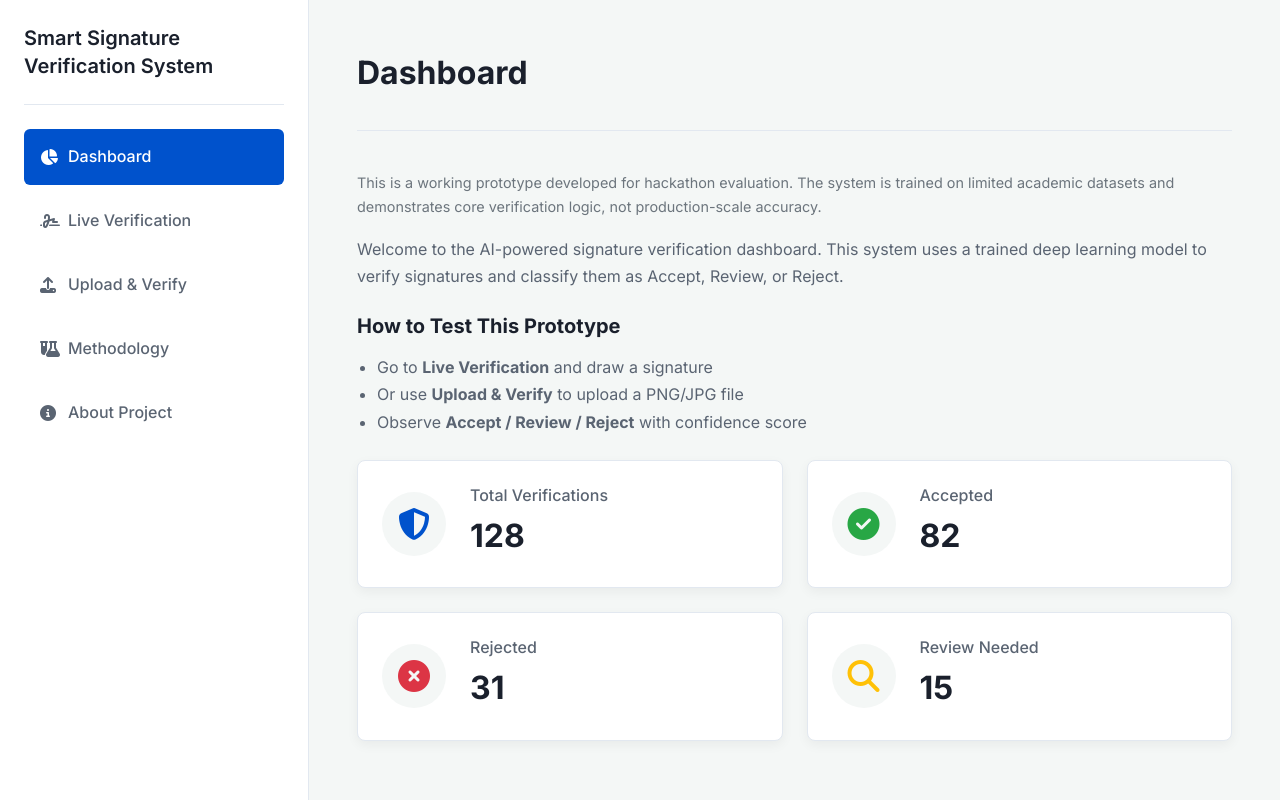
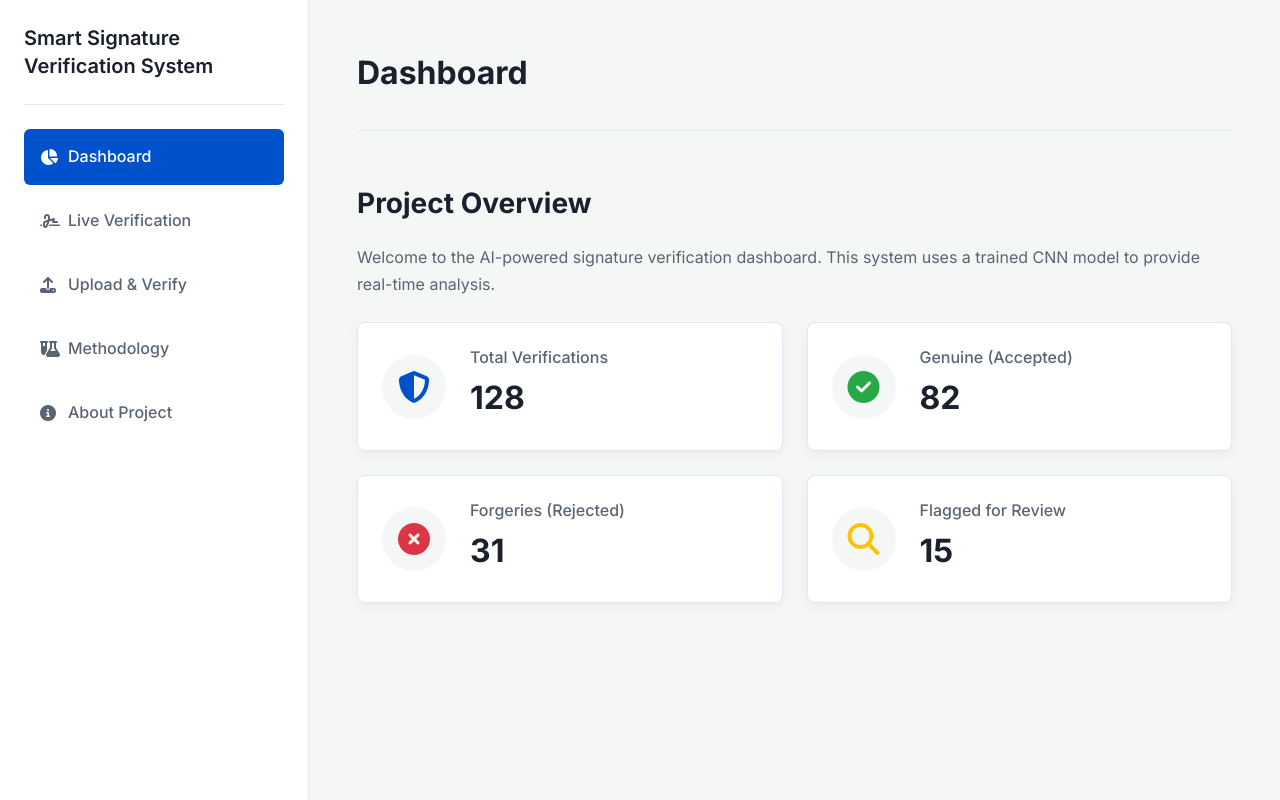
Before and after one commit to ifreen11/smart-signature-verification-edv26, a Flask app: page / in a window 1280 px wide. Run offline with Flask 3, Linux system fonts and the light colour scheme.

Commit message:
Update index.html

```diff
--- a/templates/index.html
+++ b/templates/index.html
@@ -6,15 +6,13 @@
     <title>Smart Signature Verification Dashboard</title>
 
     <link rel="stylesheet" href="https://cdnjs.cloudflare.com/ajax/libs/font-awesome/6.5.2/css/all.min.css">
+
     <link rel="stylesheet" href="{{ url_for('static', filename='style.css') }}">
-    <script src="/static/script.js"></script>
     <script src="{{ url_for('static', filename='signature_pad.umd.min.js') }}"></script>
 </head>
 <body>
 
     <div class="dashboard-container">
-
-    <!-- SIDEBAR -->
         <nav class="sidebar">
             <div class="sidebar-header">
                 <span class="sidebar-title">Smart Signature<br>Verification System</span>
@@ -43,7 +41,6 @@
             </ul>
         </nav>
 
-    <!-- MAIN CONTENT -->
         <main class="main-content">
             <header class="main-header">
                 <h1 id="main-title">Dashboard</h1>
@@ -51,34 +48,13 @@
 
             <div class="content-panels">
 
-            <!-- DASHBOARD -->
                 <div class="panel active" id="dashboard-panel">
-                <!-- <h2>Project Overview</h2> -->
-
-                <!-- ✅ Prototype Disclaimer -->
-                <p style="font-size: 0.9rem; color: #6c757d; margin-top: 0.5rem;">
-                    This is a working prototype developed for hackathon evaluation.
-                    The system is trained on limited academic datasets and demonstrates
-                    core verification logic, not production-scale accuracy.
-                </p>
-
-                <p>
-                    Welcome to the AI-powered signature verification dashboard.
-                    This system uses a trained deep learning model to verify signatures
-                    and classify them as Accept, Review, or Reject.
-                </p>
-
-                <!-- ✅ How to Test -->
-                <h3 style="margin-top: 1.5rem;">How to Test This Prototype</h3>
-                <ul>
-                    <li>Go to <strong>Live Verification</strong> and draw a signature</li>
-                    <li>Or use <strong>Upload & Verify</strong> to upload a PNG/JPG file</li>
-                    <li>Observe <strong>Accept / Review / Reject</strong> with confidence score</li>
-                </ul>
+                    <h2>Project Overview</h2>
+                    <p>Welcome to the AI-powered signature verification dashboard. This system uses a trained CNN model to provide real-time analysis.</p>
 
                     <div class="stat-card-grid">
                         <div class="stat-card">
-                        <div class="stat-card-icon" style="color:#0052cc;">
+                            <div class="stat-card-icon" style="color: #0052cc;">
                                 <i class="fa-solid fa-shield-halved"></i>
                             </div>
                             <div class="stat-card-info">
@@ -86,44 +62,39 @@
                                 <p>128</p>
                             </div>
                         </div>
-
                         <div class="stat-card">
-                        <div class="stat-card-icon" style="color:#28a745;">
+                            <div class="stat-card-icon" style="color: #28a745;">
                                 <i class="fa-solid fa-circle-check"></i>
                             </div>
                             <div class="stat-card-info">
-                            <h3>Accepted</h3>
+                                <h3>Genuine (Accepted)</h3>
                                 <p>82</p>
                             </div>
                         </div>
-
                         <div class="stat-card">
-                        <div class="stat-card-icon" style="color:#dc3545;">
+                            <div class="stat-card-icon" style="color: #dc3545;">
                                 <i class="fa-solid fa-circle-xmark"></i>
                             </div>
                             <div class="stat-card-info">
-                            <h3>Rejected</h3>
+                                <h3>Forgeries (Rejected)</h3>
                                 <p>31</p>
                             </div>
                         </div>
-
                         <div class="stat-card">
-                        <div class="stat-card-icon" style="color:#ffc107;">
+                            <div class="stat-card-icon" style="color: #ffc107;">
                                 <i class="fa-solid fa-magnifying-glass"></i>
                             </div>
                             <div class="stat-card-info">
-                            <h3>Review Needed</h3>
+                                <h3>Flagged for Review</h3>
                                 <p>15</p>
                             </div>
                         </div>
                     </div>
                 </div>
 
-            <!-- LIVE VERIFICATION -->
                 <div class="panel" id="live-panel">
-                <!-- <h2>Live Signature Verification</h2> -->
-                <p>Draw a signature below and verify it using the AI model.</p>
-
+                    <h2>Live Signature Verification</h2>
+                    <p>Draw a signature in the box below to get a real-time verification result from the AI model.</p>
                     <div class="signature-pad-container">
                         <canvas id="signature-canvas"></canvas>
                         <div class="sig-pad-footer">
@@ -131,15 +102,12 @@
                             <button id="clear-canvas-btn" class="button-secondary">Clear</button>
                         </div>
                     </div>
-
                     <button id="verify-drawing-btn" class="button-primary">Verify Drawing</button>
                 </div>
 
-            <!-- UPLOAD -->
                 <div class="panel" id="upload-panel">
-                <!-- <h2>Upload & Verify</h2> -->
-                <p>Upload an image of a signature (PNG or JPG).</p>
-
+                    <h2>Upload & Verify</h2>
+                    <p>Upload a PNG or JPG file of an existing signature to check it against the model.</p>
                     <form id="upload-form">
                         <div class="file-upload-wrapper">
                             <input type="file" id="file-input" name="file" accept="image/png, image/jpeg" required>
@@ -154,73 +122,65 @@
                     </form>
                 </div>
 
-            <!-- METHODOLOGY -->
                 <div class="panel" id="methodology-panel">
-
-    <p style="font-size: 1.05rem; font-weight: 600; color:#1a202c;">
-        The system follows a structured, production-inspired AI pipeline
-        designed for accurate and explainable signature verification.
+                <h3>1. Data Collection</h3>
+                <p>
+                    Collected genuine and forged handwritten signature samples
+                    for supervised learning.
                 </p>
 
-    <ul style="margin-top:1rem; font-size:1rem; line-height:1.8; color:#374151;">
-        <li>
-            <strong style="color:#0d6efd;">Input Acquisition:</strong>
-            Signature is captured either through live canvas drawing
-            or uploaded as an image file (PNG/JPG).
-        </li>
-        <li>
-            <strong style="color:#0d6efd;">Preprocessing:</strong>
-            The image is resized, normalized, and cleaned to remove
-            background noise and improve feature clarity.
-        </li>
-        <li>
-            <strong style="color:#0d6efd;">Feature Extraction:</strong>
-            A deep Convolutional Neural Network (CNN) extracts
-            distinctive stroke and pattern features.
-        </li>
-        <li>
-            <strong style="color:#0d6efd;">Decision Logic:</strong>
-            Based on the confidence score, the system classifies
-            the signature as Accept, Review, or Reject.
-        </li>
-    </ul>
+                <h3>2. Preprocessing</h3>
+                <p>
+                    Images are resized, normalized, and augmented to improve
+                    generalization and robustness.
+                </p>
 
+                <h3>3. Model Training</h3>
+                <p>
+                    A CNN (ResNet50-based) model is trained using TensorFlow/Keras
+                    to learn signature patterns.
+                </p>
+
+                <h3>4. Decision Logic</h3>
+                <p>
+                    Confidence thresholds classify signatures as Accept, Review,
+                    or Reject to reduce false decisions.
+                </p>
+
+                <h3>5. Deployment</h3>
+                <p>
+                    Flask backend serves predictions, frontend provides
+                    interactive verification.
+                </p>
                 </div>
 
+                <div class="panel" id="about-panel">
+                    <h2>About This Project</h2>
+                    <p>This project, "Smart Signature Verification System," was built for the 3rd Semester AI project at VIT Pune. It uses a <strong>Convolutional Neural Network (CNN)</strong> to analyze offline signatures.</p>
 
-            <!-- ABOUT -->
-<div class="panel" id="about-panel">
-
-    <p style="font-size:1.05rem; font-weight:600; color:#1a202c;">
-        This project demonstrates a practical AI-based approach
-        to signature verification for fraud detection and document security.
-    </p>
-
-    <p style="margin-top:0.8rem; font-size:1rem; color:#374151;">
-        It is designed for real-world applications such as banking,
-        legal document validation, and identity verification,
-        where accuracy and consistency are critical.
-    </p>
-
+                    <h3>Core Technology</h3>
+                    <ul>
+                        <li><strong>Backend:</strong> Python (Flask)</li>
+                        <li><strong>AI Model:</strong> TensorFlow/Keras (using a CNN, ResNet-based)</li>
+                        <li><strong>Frontend:</strong> HTML, CSS, and JavaScript (with SignaturePad.js)</li>
+                        <li><strong>Key Feature:</strong> A <strong>Threshold-Based Decision System</strong> classifies signatures not just as pass/fail, but as <strong>Accept</strong>, <strong>Review</strong>, or <strong>Reject</strong>, which is more practical for real-world scenarios in banking and legal sectors.</li>
+                    </ul>
                 </div>
 
-
-            <!-- RESULT -->
                 <section id="result-section" class="result-card hidden">
                     <h2>Verification Result</h2>
-
                     <div id="loader" class="loader hidden"></div>
 
                     <div id="result-content">
+                        <div class="result-image-wrapper">
+                            <span class="preview-label">Analyzed Signature</span>
+                            <div class="image-frame">
+                                <img id="result-display-image" src="" alt="Analyzed Signature">
+                            </div>
+                        </div>
+
                         <h3 id="result-decision"></h3>
-
-                    <p>
-                        Confidence Score:
-                        <span id="result-confidence"></span><br>
-                        <small style="color:#6c757d;">
-                            Score represents similarity with learned genuine signature patterns.
-                        </small>
-                    </p>
+                        <p>Confidence Score: <span id="result-confidence"></span></p>
                     </div>
                 </section>
 
```
Lines whose indentation alone changed are shown as unchanged.
